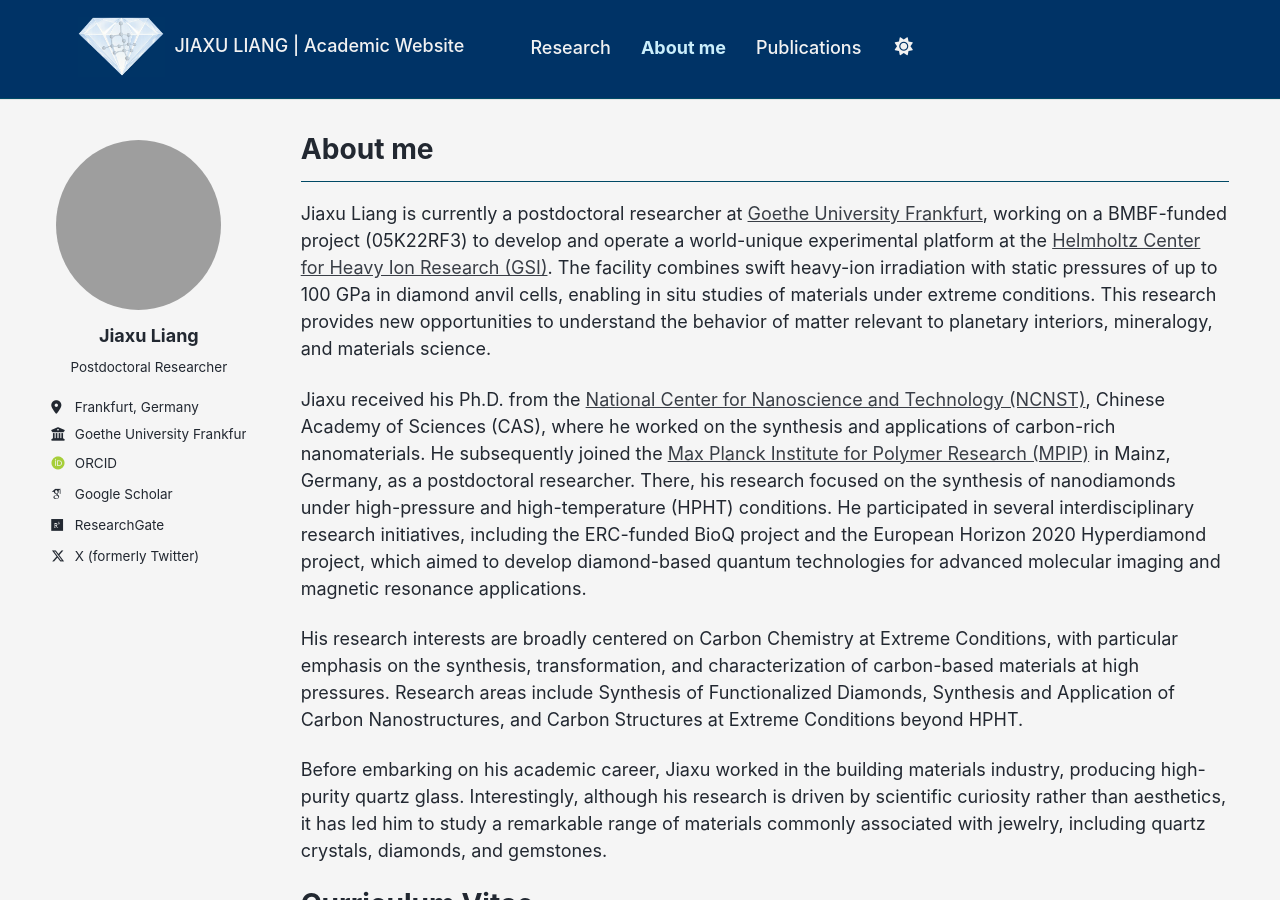
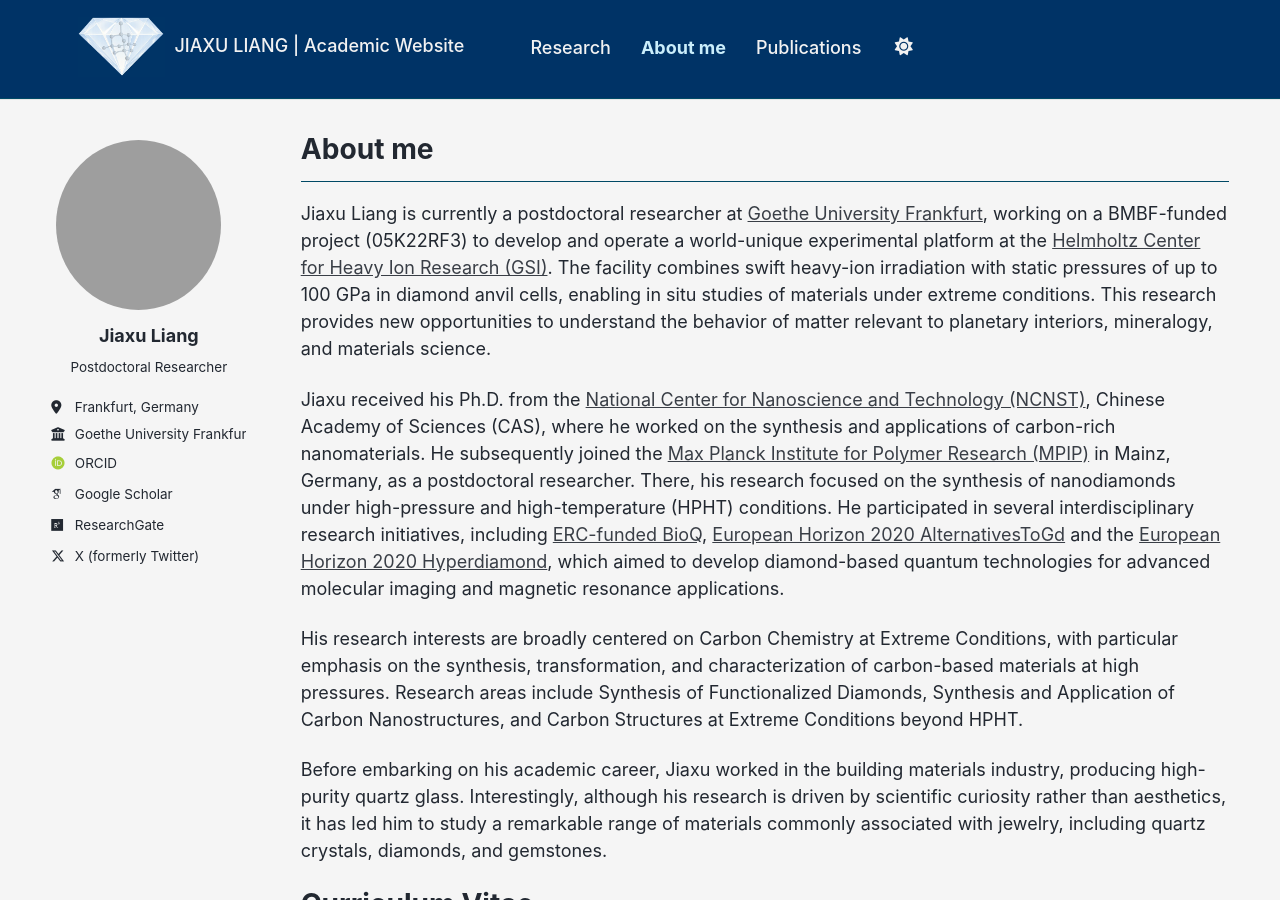
Before and after one commit to liangjiaxu-research/liangjiaxu-research.github.io, a Jekyll site: the page built from _pages/cv.md, in a window 1280 px wide and 900 px high. Built offline with Jekyll 4.4.1, drawn with Linux system fonts in a browser that asks for light colours; some web fonts are replaced; a script bundle is joined from its source files by our own code; library files that are not in the unit come from our copies.

Commit message:
Update cv.md

```diff
--- a/_pages/cv.md
+++ b/_pages/cv.md
@@ -13,7 +13,7 @@ redirect_from:
 
 Jiaxu Liang is currently a postdoctoral researcher at <a href="https://www.geo.uni-frankfurt.de/59244748/AG_Winkler#a_29c0515d-6b7f6354" target="_blank">Goethe University Frankfurt</a>, working on a BMBF-funded project (05K22RF3) to develop and operate a world-unique experimental platform at the <a href="https://www.geo.uni-frankfurt.de/59244748/AG_Winkler#a_29c0515d-6b7f6354" target="_blank">Helmholtz Center for Heavy Ion Research (GSI)</a>. The facility combines swift heavy-ion irradiation with static pressures of up to 100 GPa in diamond anvil cells, enabling in situ studies of materials under extreme conditions. This research provides new opportunities to understand the behavior of matter relevant to planetary interiors, mineralogy, and materials science.
 
-Jiaxu received his Ph.D. from the <a href="http://english.nanoctr.cas.cn/" target="_blank">National Center for Nanoscience and Technology (NCNST)</a>, Chinese Academy of Sciences (CAS), where he worked on the synthesis and applications of carbon-rich nanomaterials. He subsequently joined the <a href="https://www.mpip-mainz.mpg.de/en/home" target="_blank">Max Planck Institute for Polymer Research (MPIP)</a> in Mainz, Germany, as a postdoctoral researcher. There, his research focused on the synthesis of nanodiamonds under high-pressure and high-temperature (HPHT) conditions. He participated in several interdisciplinary research initiatives, including the ERC-funded BioQ project and the European Horizon 2020 Hyperdiamond project, which aimed to develop diamond-based quantum technologies for advanced molecular imaging and magnetic resonance applications.
+Jiaxu received his Ph.D. from the <a href="http://english.nanoctr.cas.cn/" target="_blank">National Center for Nanoscience and Technology (NCNST)</a>, Chinese Academy of Sciences (CAS), where he worked on the synthesis and applications of carbon-rich nanomaterials. He subsequently joined the <a href="https://www.mpip-mainz.mpg.de/en/home" target="_blank">Max Planck Institute for Polymer Research (MPIP)</a> in Mainz, Germany, as a postdoctoral researcher. There, his research focused on the synthesis of nanodiamonds under high-pressure and high-temperature (HPHT) conditions. He participated in several interdisciplinary research initiatives, including <a href="https://www.mpip-mainz.mpg.de/314595/ERC-Synergy-BioQ" target="_blank">ERC-funded BioQ</a>, <a href="https://cordis.europa.eu/project/id/858149" target="_blank">European Horizon 2020 AlternativesToGd</a> and the <a href="https://cordis.europa.eu/project/id/667192" target="_blank">European Horizon 2020 Hyperdiamond</a>, which aimed to develop diamond-based quantum technologies for advanced molecular imaging and magnetic resonance applications.
 
 His research interests are broadly centered on Carbon Chemistry at Extreme Conditions, with particular emphasis on the synthesis, transformation, and characterization of carbon-based materials at high pressures. Research areas include Synthesis of Functionalized Diamonds, Synthesis and Application of Carbon Nanostructures, and Carbon Structures at Extreme Conditions beyond HPHT.
 
```
